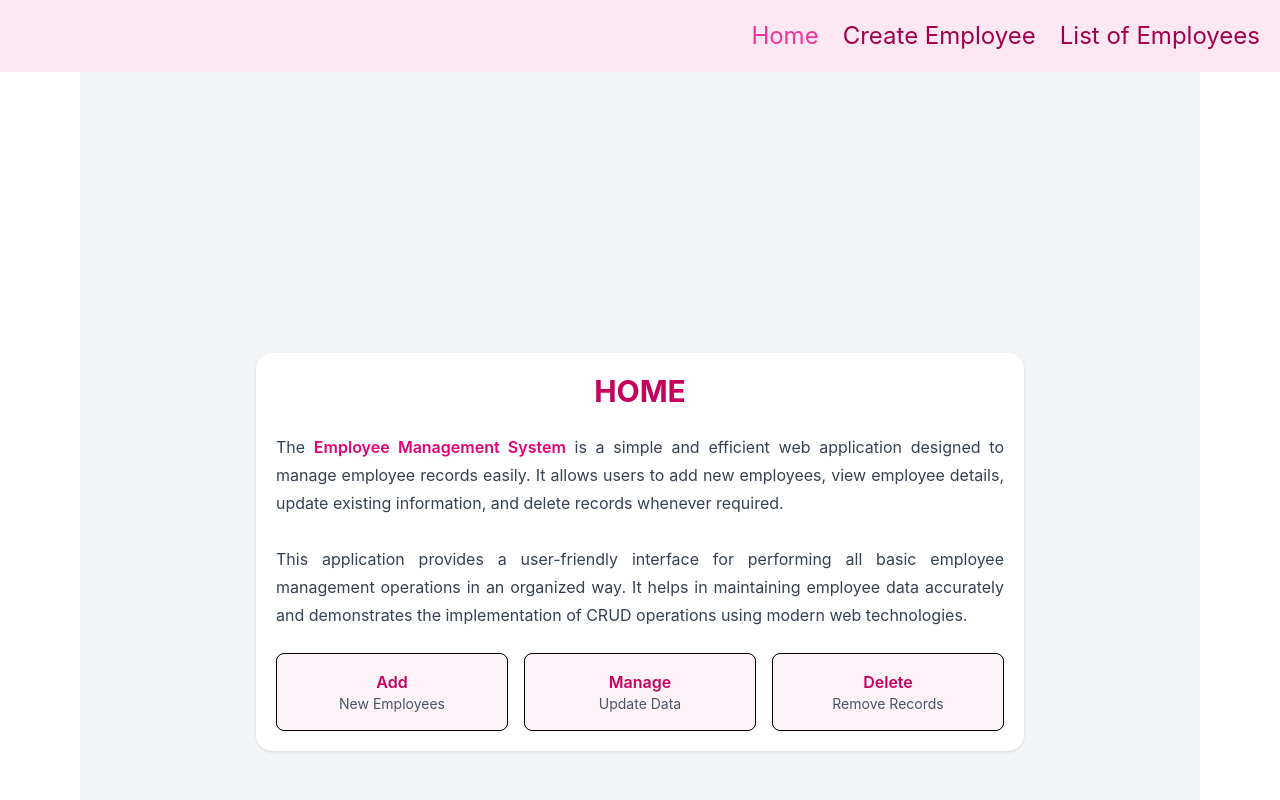
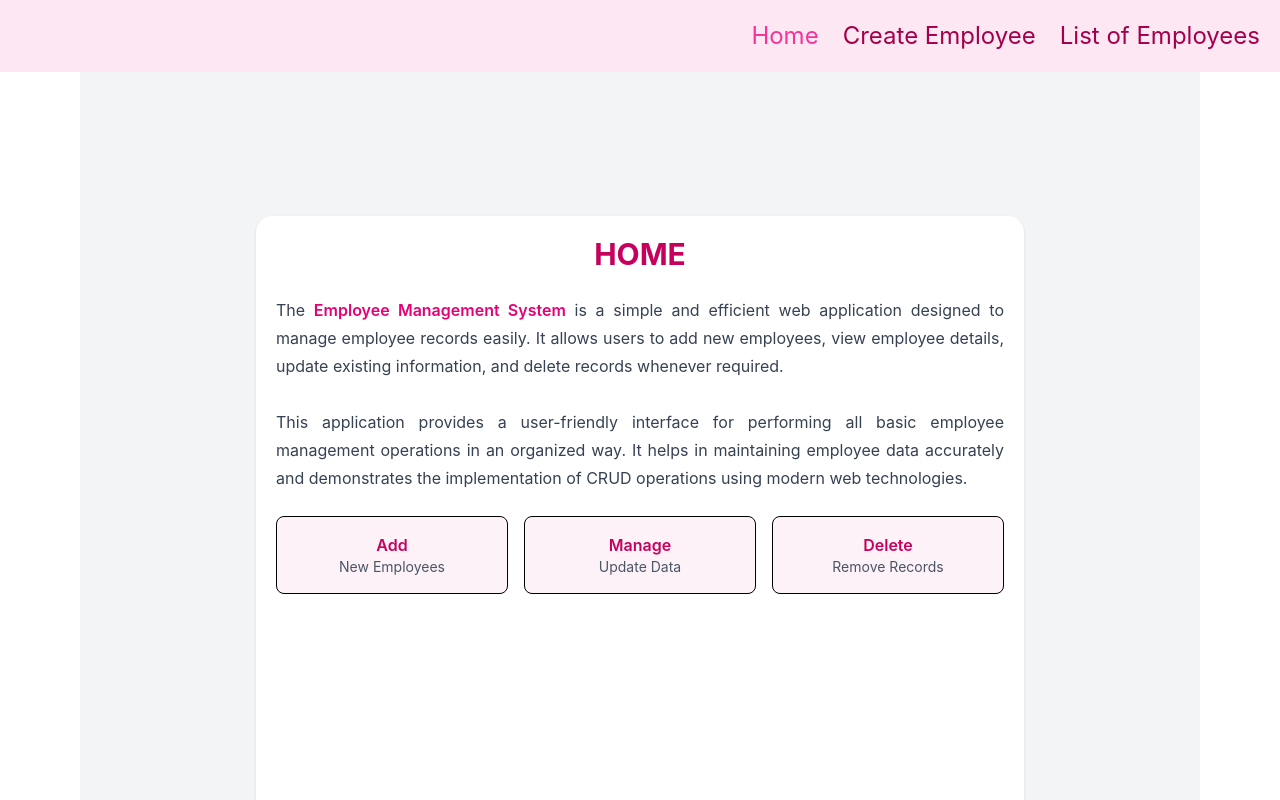
Before and after one commit to revathi-279/Emp_Frontend, a React app: page / in a window 1280 px wide. Shown: the top 800 px of the page. Built offline with nearby package versions, Linux system fonts and the light colour scheme; the HTML template or start-up script is replaced by a standard one.

Commit message:
Modified home page

```diff
--- a/src/components/Home.jsx
+++ b/src/components/Home.jsx
@@ -2,7 +2,7 @@
 
 function Home() {
   return (
-    <div className="min-h-screen bg-gray-100 flex items-center justify-center p-6">
+    <div className="min-h-screen bg-gray-100 flex justify-center pt-16 px-6">
       <div className="max-w-3xl w-full bg-white rounded-2xl shadow p-5">
 
         {/* Title */}
```
